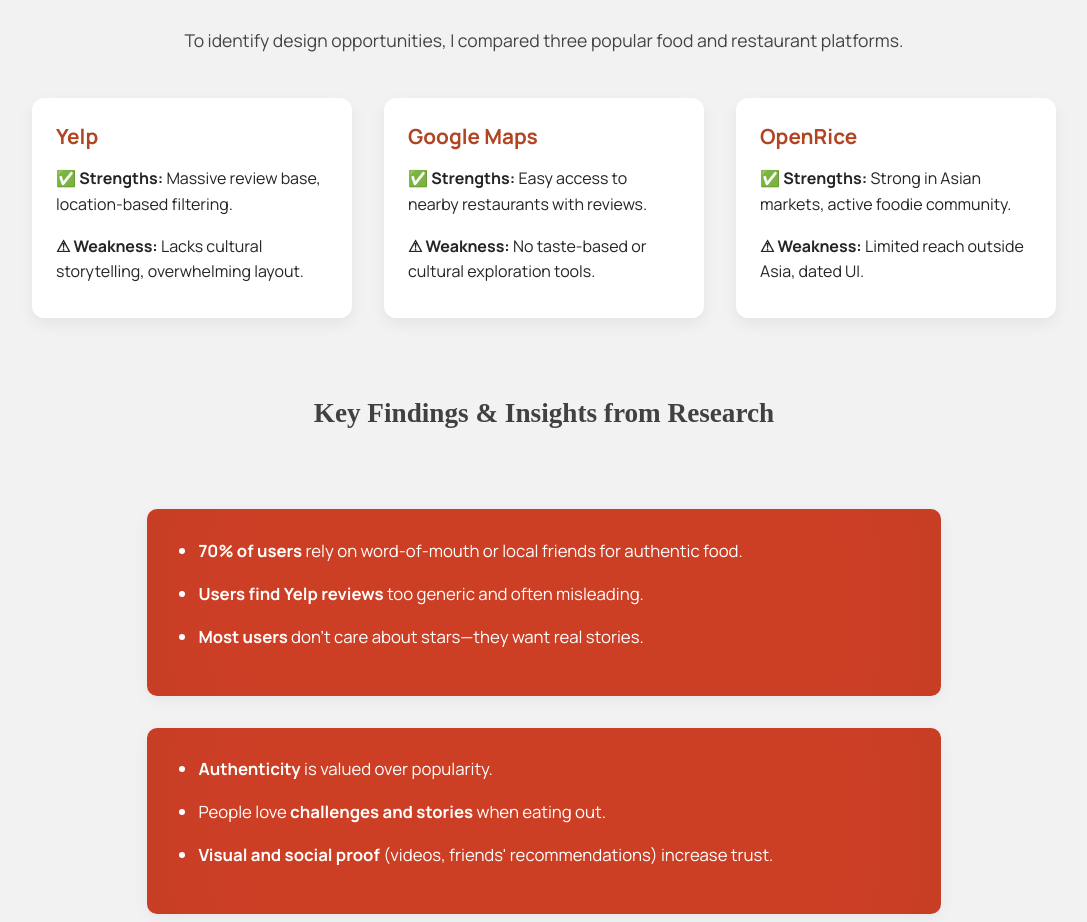
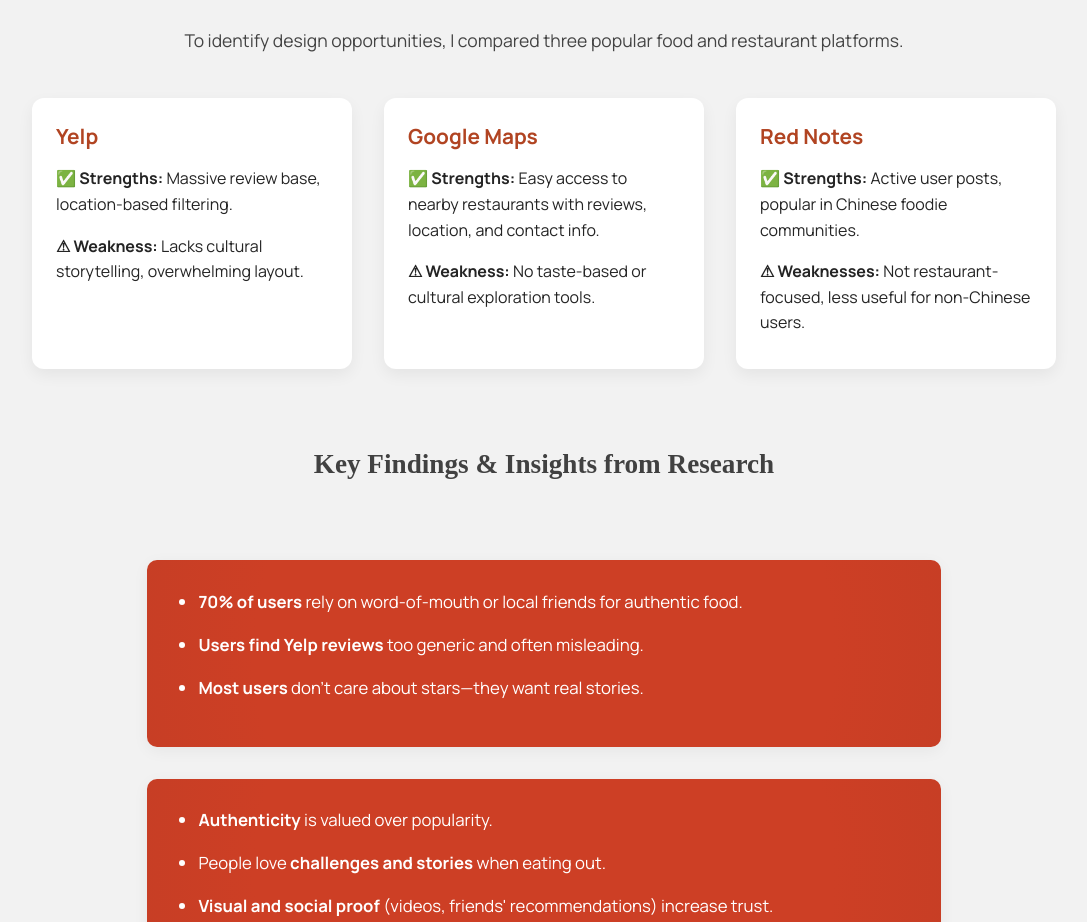
Before and after one commit to liqiongsun/MiraStudio, a plain HTML site: page flavory.html in a window 1280 px wide. Shown: the part 4344-5266 px from the top of the page, without its empty margins (96-1183 px from the left). Drawn offline with Linux system fonts and the light colour scheme; a web font is replaced by a local one.

Commit message:
Update flavory.html

```diff
--- a/flavory.html
+++ b/flavory.html
@@ -177,15 +177,14 @@
 
             <div class="comp-card">
               <h3>Google Maps</h3>
-              <p><strong>✅ Strengths:</strong> Easy access to nearby restaurants with reviews.</p>
+              <p><strong>✅ Strengths:</strong> Easy access to nearby restaurants with reviews, location, and contact info.</p>
               <p><strong>⚠ Weakness:</strong> No taste-based or cultural exploration tools.</p>
             </div>
 
             <div class="comp-card">
-              <h3>OpenRice</h3>
-              <p><strong>✅ Strengths:</strong> Strong in Asian markets, active foodie community.</p>
-              <p><strong>⚠ Weakness:</strong> Limited reach outside Asia, dated UI.</p>
-            </div>
+              <h3>Red Notes</h3>
+              <p><strong>✅ Strengths:</strong> Active user posts, popular in Chinese foodie communities.</p>
+              <p><strong>⚠ Weaknesses:</strong> Not restaurant-focused, less useful for non-Chinese users.</p>            </div>
           </div>
 
 
```
